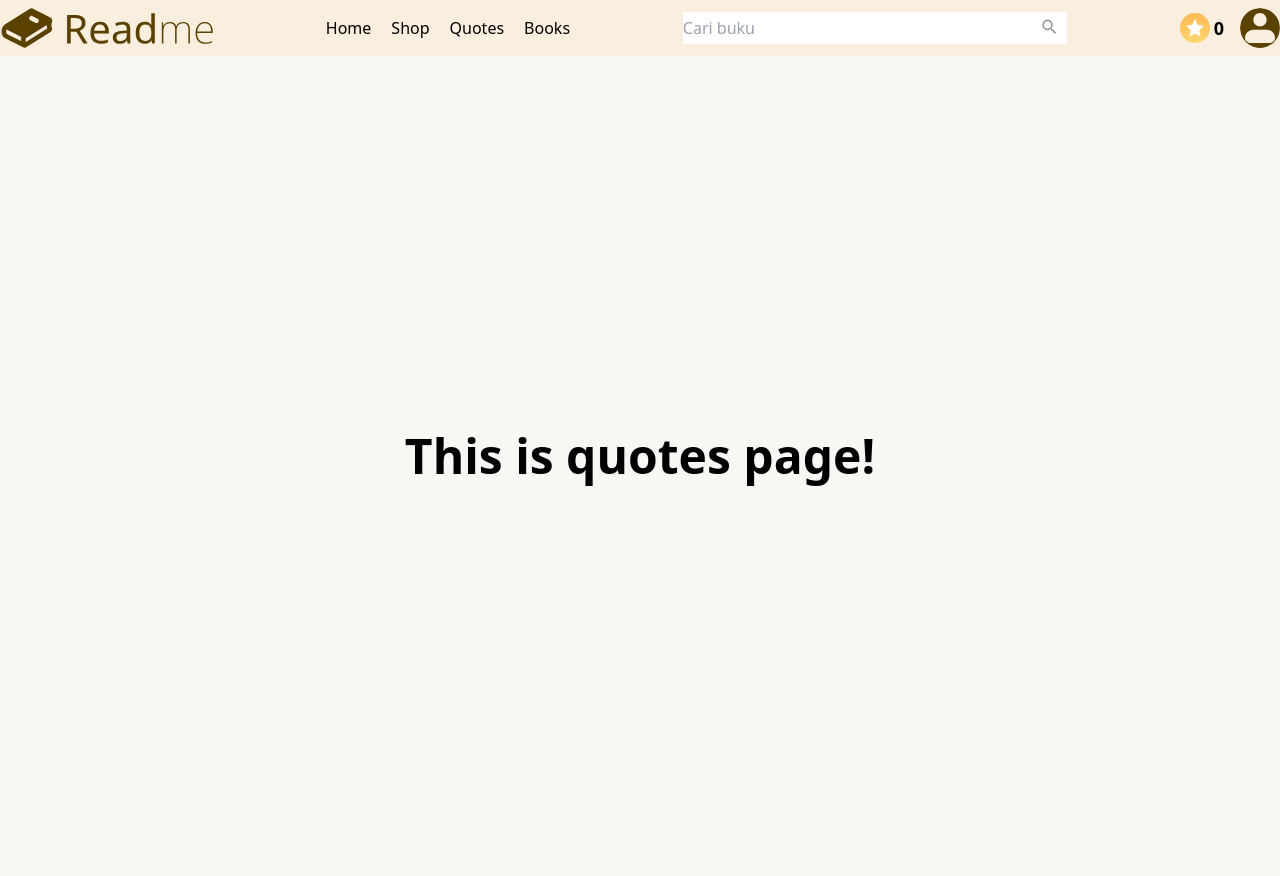
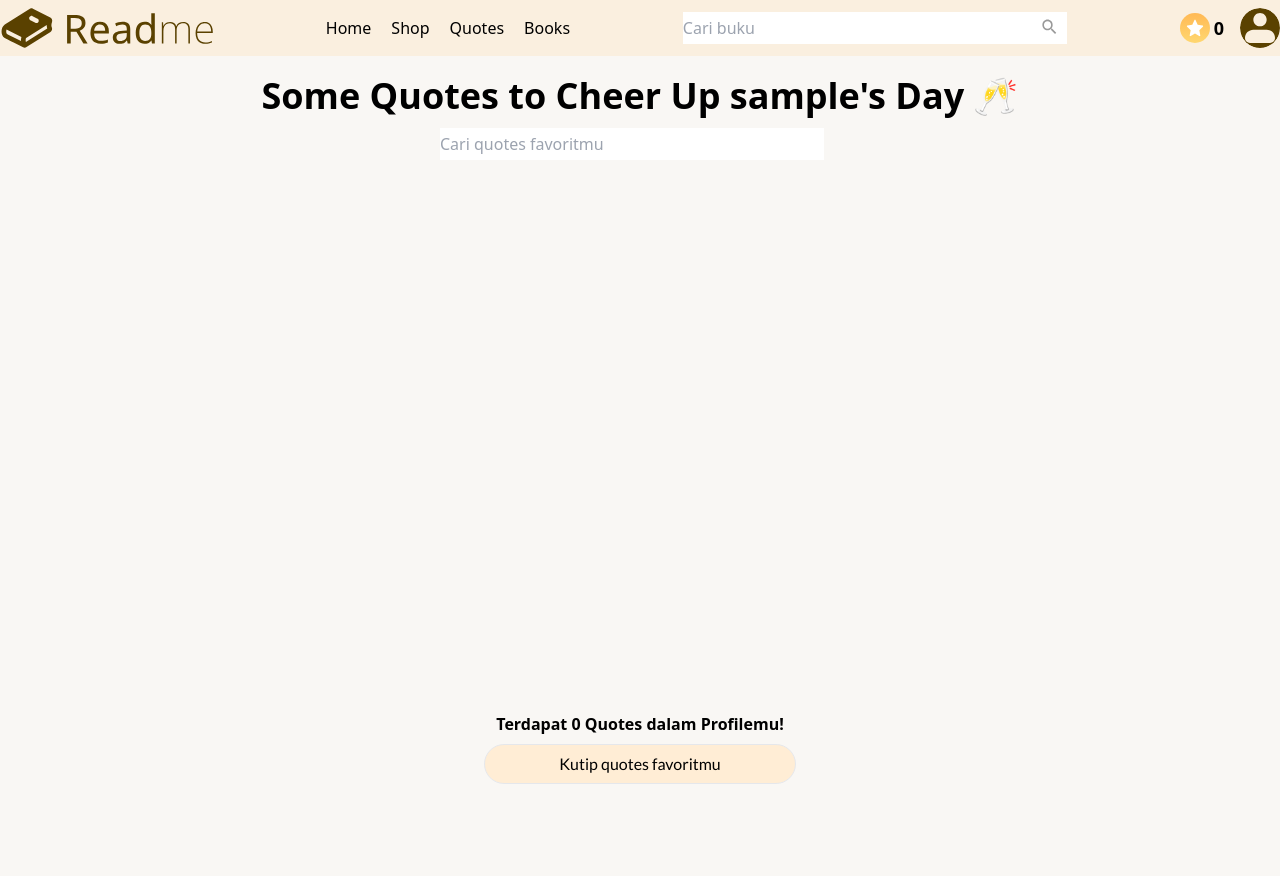
Before and after one commit to PeBePe/readme, a Django app: page /quotes/ in a window 1280 px wide. Before the commit the page ends 486 px from the top, so only its background shows below. Run offline with Django 4.2, Linux system fonts and the light colour scheme; the visitor is signed in with stand-in values (Sample User, id 1); data that the repository does not hold is empty; parts of the project's set-up code (start-up, migrations or seed data) failed here and were passed over; some libraries are stand-ins or nearby versions.

Commit message:
done create, delete and update quotes

```diff
--- a/quotes/templates/quotes/index.html
+++ b/quotes/templates/quotes/index.html
@@ -2,7 +2,55 @@
 
 
 {% block content %}
-<div class="w-full h-screen text-5xl font-bold  flex justify-center items-center">
-    This is quotes page!
+<div class="w-full h-screen flex flex-col items-center mt-5">
+    <div class="text-4xl font-bold">Some Quotes to Cheer Up {{name}}'s Day 🥂</div>
+    <!-- buat munculin search bar -->
+    <div class="mt-3 flex flex-wrap items-center">
+        <label for="search" class="relative mr-4 mb-2">
+            <input type="text" id="search" class="h-8 w-96 border-1 border-black/40" placeholder="Cari quotes favoritmu">
+        </label>
+    </div>
+
+    <!-- tempat buat card -->
+    <div class="grid grid-cols-1 md:grid-cols-2 lg:grid-cols-3 gap-4 ml-5 mr-5">
+        {% for product in quotes %}
+            <div class="bg-white rounded-lg shadow-lg p-4 mb-4">
+                <h5 class="text-xl font-bold">{{ product.user.username }}</h5>
+                <p class="text-gray-600 font-semibold">"{{ product.quote }}"</p>
+                <p class="text-gray-600">Created Date: {{ product.created_at }}</p>
+                <p class="text-gray-600">Updated at: {{ product.updated_at }}</p>
+
+                <div class="mt-2 flex justify-between">
+                    <a href="{% url 'edit-quote' product.pk %}">
+                        <button class="bg-yellow-500 text-white py-2 px-4 rounded mr-0">Edit Quote</button>
+                    </a>
+                    <form method="post" action="{% url 'delete-quote' product.id %}">
+                        {% csrf_token %}
+                        <button type="submit" class="bg-yellow-500 text-white py-2 px-4 rounded ml-0">Hapus Quote</button>
+                    </form>
+
+                    <!-- Check if the user can cite this quote -->
+                    <!-- {% if product.can_cite %}
+                    <form method="post" action="{% url 'cited-quote' product.id %}">
+                        {% csrf_token %}
+                        <button type="submit" class="bg-yellow-500 text-white py-2 px-4 rounded ml-0">Cite Quote</button>
+                    </form>
+                {% endif %} -->
+                </div>
+            </div>
+        {% endfor %}
+    </div>
+
+
+    <!-- bikin button dibawah ceritanya -->
+    <div class="fixed bottom-0 left-0 right-0 flex flex-col items-center p-4">
+        <div class="mb-2">
+            <h5 class="font-bold">Terdapat {{quotes_count}} Quotes dalam Profilemu!</h5>
+        </div>
+        <a href="{% url 'create-quotes' %}" class="w-1/4 h-10 bg-orange-100 rounded-[40px] text-m border border-1 font-['Lato'] hover:text-red-800 hover:border-red-800" style="display: flex; justify-content: center; align-items: center;">
+            Kutip quotes favoritmu
+        </a>
+    </div>
+
 </div>
 {% endblock content %}
--- a/quotes/urls.py
+++ b/quotes/urls.py
@@ -1,6 +1,14 @@
-from django.urls import path
+from django.contrib import admin
+from django.urls import path, include
 from . import views
 
 urlpatterns = [
+    path("__reload__/", include("django_browser_reload.urls")),
+    path('admin/', admin.site.urls),
     path('', views.index, name='quotes'),
+    path('create-quotes/', views.create_quotes, name="create-quotes"),
+    path('landing-page/', views.landing, name="landing-page"),
+    path('delete-quote/<int:id>/', views.delete_quote, name='delete-quote'),
+    path('edit-quote/<int:id>/', views.edit_quote, name='edit-quote'),
+    path('cited-quote/<int:id>/', views.cited_quote, name='cited-quote'),
 ]
--- a/quotes/views.py
+++ b/quotes/views.py
@@ -1,7 +1,93 @@
 from django.shortcuts import render
+from django.contrib.auth.decorators import login_required
+from quotes.models import Quote, QuoteCited
+from django.http import HttpResponseRedirect
+from django.urls import reverse
+from quotes.forms import ProductForm
+from django.shortcuts import get_object_or_404
+from django.shortcuts import redirect
 
 # Create your views here.
 
+@login_required(login_url='/landing-page', redirect_field_name=None) #biar main cuma bisa diakses sama user yang udah login
+def index(request):
+    user = request.user
+    quotes = Quote.objects.all() #ambil semua quotes yang ada
+    quotes_count = quotes.count() #menghitung jumlah quotes yang ada
 
-def index(request):
-    return render(request, 'quotes/index.html')
+    context = {
+        'name': request.user.username,
+        'user': user,
+        'quotes': quotes,
+        'quotes_count': quotes_count,
+    }
+
+    # for quote in quotes:
+    #     quote.can_cite = user.can_cite_quote(quote)
+
+    return render(request, 'quotes/index.html', context)
+
+def landing(request):
+    return render(request, 'readme/landing.html')
+
+def create_quotes(request):
+    form = ProductForm(request.POST or None)
+
+    if form.is_valid() and request.method == "POST": #validasi isi form
+        product = form.save(commit=False) #biar objek ga langsung disimpen di database
+        product.user = request.user
+        product.save()
+        return HttpResponseRedirect(reverse('quotes'))
+
+    context = {'form': form}
+
+    return render(request, 'quotes/create_quotes.html', context)
+
+def delete_quote(request, id): #fungsi delete item
+    #product = Item.objects.get(pk=id)
+    if request.method == "POST":
+        product = get_object_or_404(Quote, pk=id)
+        product.delete()
+        #return HttpResponse(reverse('main:show_main'))
+        return redirect('quotes')
+
+def edit_quote(request, id):
+    product = Quote.objects.get(pk=id)
+
+    #set product sebagai instance dari form
+    form = ProductForm(request.POST or None, instance=product)
+
+    if form.is_valid() and request.method == "POST":
+        #form disimpan dan balik ke halaman awal
+        form.save()
+        return HttpResponseRedirect(reverse('quotes'))
+
+    context = {'form':form}
+    return render(request, "quotes/edit_quotes.html", context)
+
+def cited_quote(request, id):
+    quote = get_object_or_404(Quote, pk=id)
+
+    # Menghitung berapa banyak user yg telah mengutip suatu quote
+    cited_count = QuoteCited.objects.filter(quote).count()
+
+    #cek apakah user udah cited suatu quote atau belum
+    user_cited = QuoteCited.objects.filter(quote, request.user).exists()
+
+    if request.method == "POST":
+        #cek jumlah cited udah lebih dari 3 atau belum
+        if not user_cited and cited_count < 3:
+            QuoteCited.objects.create(quote, request.user)
+            cited_count += 1 #tambah jumlah cited quote
+
+    # Mendapatkan daftar kutipan yang sudah dikutip oleh pengguna
+    quoted_quotes = Quote.objects.filter(cited_quote__user_id=request.user)
+
+    context = {
+        'quote': quote,
+        'cited_count': cited_count,
+        'user_cited': user_cited,
+        'quoted_quotes': quoted_quotes
+    }
+
+    return render(request, 'cited_quote.html', context)
--- a/readme/settings.py
+++ b/readme/settings.py
@@ -124,7 +124,7 @@ AUTHENTICATION_BACKENDS = ['readme.backend.Backend']
 
 LANGUAGE_CODE = 'en-us'
 
-TIME_ZONE = 'UTC'
+TIME_ZONE = 'Asia/Jakarta' #uabh ini biar waktu yg ada di card sesuai
 
 USE_I18N = True
 
```
Also changed, not shown: quotes/forms.py (added, +7 -0 lines), quotes/templates/quotes/cited_quote.html (added, +35 -0 lines), quotes/templates/quotes/create_quotes.html (added, +24 -0 lines), quotes/templates/quotes/edit_quotes.html (added, +24 -0 lines).
